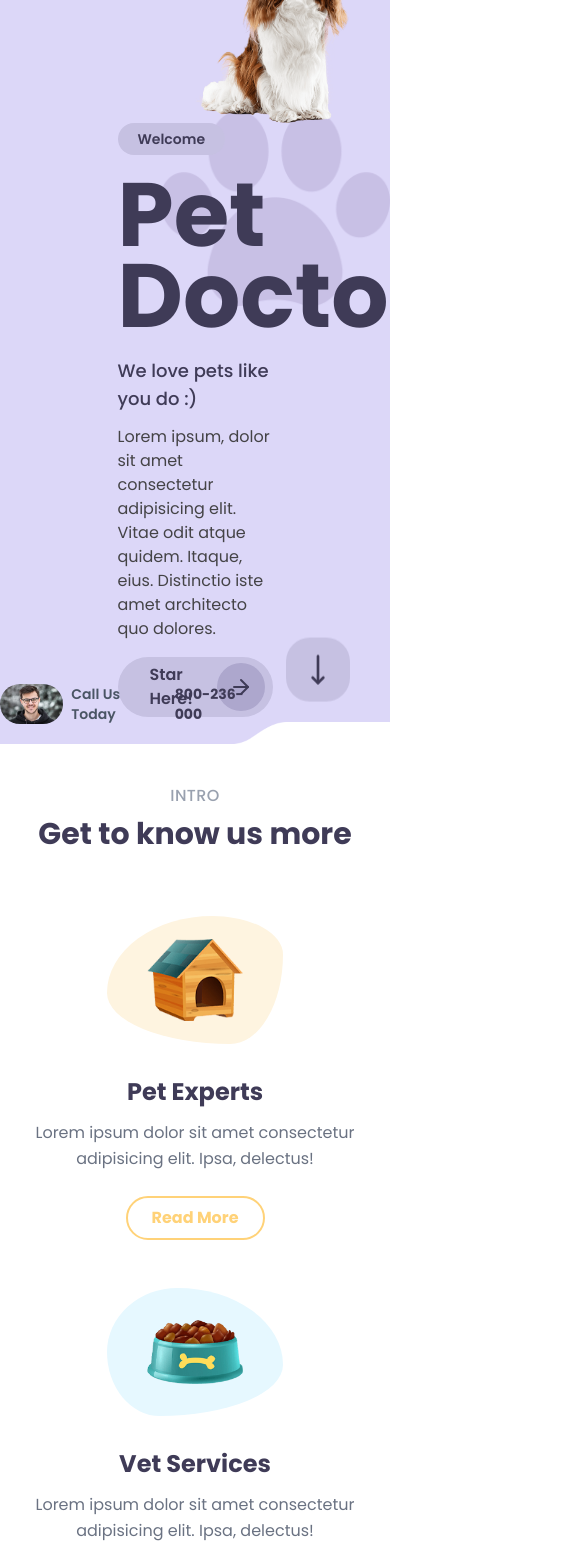
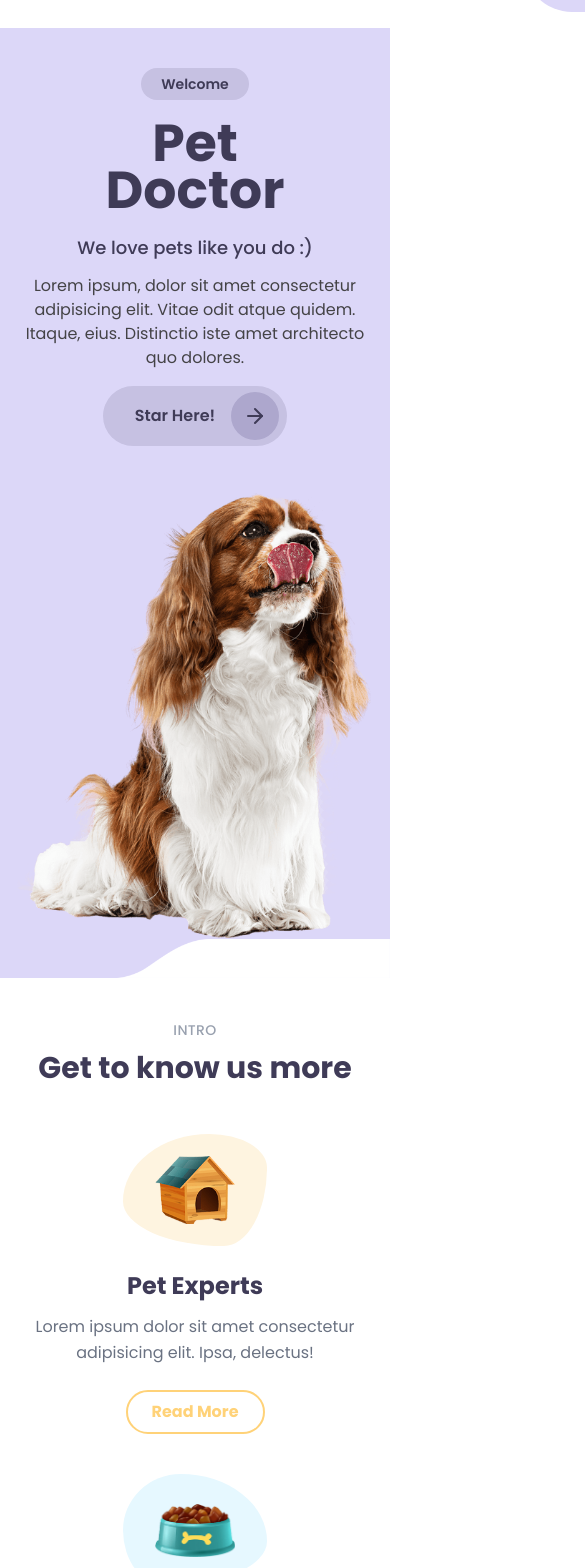
Before and after one commit to 404annas/Pets-Website, a React (Vite) app: page / in a window 390 px wide. Shown: the part 100-1668 px from the top of the page, 585 px wide, since content can reach past the window. Built offline with nearby package versions, Linux system fonts and the light colour scheme.

Commit message:
Responsived Done

```diff
--- a/src/App.jsx
+++ b/src/App.jsx
@@ -8,7 +8,7 @@ import Footer from './components/Footer'
 const App = () => {
   return (
     <div>
-      {/* <Navbar /> */}
+      <Navbar />
       <Hero />
       <Intro />
       <FeaturedPets />
--- a/src/components/FeaturedPets.jsx
+++ b/src/components/FeaturedPets.jsx
@@ -187,7 +187,7 @@ const FeaturedPets = () => {
             {/* Header section remains same */}
             <div className="text-center mb-10 max-w-5xl">
                 <p className="uppercase text-gray-400 font-medium tracking-widest pb-4 text-sm">Our Charming Residents</p>
-                <h1 className="text-4xl font-bold text-[#333333] pb-6 leading-tight">
+                <h1 className="text-3xl sm:text-4xl font-bold text-[#333333] pb-6 leading-tight">
                     <span className="text-[#3F3B57]">Featured Pets </span>Looking for a Home
                 </h1>
                 <p className="text-gray-500 max-w-3xl mx-auto leading-relaxed">
@@ -195,7 +195,7 @@ const FeaturedPets = () => {
                     Temporibus porro veritatis reprehenderit error sit quod maxime.
                 </p>
 
-                <div className="flex items-center justify-center gap-4 mt-10">
+                <div className="flex md:flex-row flex-col items-center justify-center gap-4 mt-10">
                     <button className="font-bold bg-[#DCD7F8] text-[#3F3B57] hover:bg-[#c2b8f7] px-10 py-4 cursor-pointer rounded-full transition-all duration-300 shadow-sm">
                         Show Dogs
                     </button>
--- a/src/components/Hero.jsx
+++ b/src/components/Hero.jsx
@@ -6,54 +6,64 @@ import manImage from "../assets/manIcon.avif"
 
 const Hero = () => {
     return (
-        <div className='relative bg-[#DCD7F8] min-h-screen w-full flex items-center overflow-hidden px-10 lg:px-20'>
+        <div className="relative bg-[#DCD7F8] min-h-screen w-full flex items-center overflow-hidden
+            px-4 sm:px-6 md:px-10 lg:px-20 py-10">
 
-            {/* Background Paw Print (heroSecondary) */}
+            {/* Background Decoration */}
             <img
                 src={heroSecondary}
                 alt="Decoration"
-                className="absolute left-40 top-1/4 w-[230px] -z-0 pointer-events-none"
+                className="absolute hidden md:block left-20 lg:left-40 top-1/4 w-[180px] lg:w-[230px] pointer-events-none border-none"
             />
 
-            {/* Bottom Curve Shape (heroBottom) */}
+            {/* Bottom Curve */}
             <img
                 src={heroBottom}
                 alt="Bottom Decor"
-                className="absolute bottom-0 right-0 w-[40%] object-contain z-10"
+                className="absolute bottom-0 right-0 w-[70%] sm:w-[55%] lg:w-[45%] object-contain z-10 border-none"
             />
 
-            <div className="relative z-20 flex flex-col md:flex-row items-center w-full">
+            <div className="relative z-20 flex flex-col-reverse md:flex-row items-center w-full gap-10">
 
-                {/* Left Side: Main Dog Image */}
-                <div className="w-1/2 flex justify-center items-end self-end">
+                {/* Left Image */}
+                <div className="w-full md:w-1/2 flex justify-center md:justify-end border-none">
                     <img
                         src={heroMain}
                         alt="Pet Image"
-                        className="max-h-[90vh] object-contain"
+                        className="max-h-[60vh] md:max-h-[80vh] lg:max-h-[90vh] object-contain"
                     />
                 </div>
 
-                {/* Right Side: Content */}
-                <div className="flex flex-col gap-5 w-1/2">
-                    <span className="text-[#3F3B57] bg-[#C6C1E2] px-5 py-1.5 w-fit rounded-full font-semibold text-sm">
+                {/* Right Content */}
+                <div className="w-full md:w-1/2 flex flex-col gap-5 text-center md:text-left border-none">
+
+                    <span className="mx-auto md:mx-0 text-[#3F3B57] bg-[#C6C1E2] px-5 py-1.5 w-fit rounded-full font-semibold text-sm">
                         Welcome
                     </span>
 
-                    <h1 className="text-[#3F3B57] text-[90px] leading-[0.9] font-bold">
+                    <h1 className="text-[#3F3B57] font-bold leading-[0.9]
+                        text-[52px] sm:text-[64px] md:text-[80px] lg:text-[90px]">
                         Pet <br /> Doctor
                     </h1>
 
-                    <div className="space-y-3 max-w-md">
+                    <div className="space-y-3 max-w-md mx-auto md:mx-0">
                         <p className="text-[#3F3B57] font-medium text-lg">
                             We love pets like you do :)
                         </p>
+
                         <p className="text-[#444346] font-normal leading-normal">
                             Lorem ipsum, dolor sit amet consectetur adipisicing elit. Vitae odit atque quidem. Itaque, eius. Distinctio iste amet architecto quo dolores.
                         </p>
 
-                        {/* CTA Button */}
-                        <div className="group flex items-center justify-between bg-[#C6C1E2] hover:bg-[#b8b2db] transition-colors duration-500 p-1.5 pl-8 px-2 rounded-full w-fit cursor-pointer mt-4">
-                            <span className="text-[#3F3B57] font-semibold mr-4">Star Here!</span>
+                        {/* CTA */}
+                        <div className="group flex items-center justify-between bg-[#C6C1E2]
+                            hover:bg-[#b8b2db] transition-colors duration-500
+                            p-1.5 pl-8 px-2 rounded-full w-fit cursor-pointer mt-4 mx-auto md:mx-0">
+
+                            <span className="text-[#3F3B57] font-semibold mr-4">
+                                Star Here!
+                            </span>
+
                             <div className="bg-[#ADA7CD] p-3 rounded-full">
                                 <ArrowRight className="text-[#3F3B57] w-6 h-6" />
                             </div>
@@ -63,19 +73,15 @@ const Hero = () => {
                 </div>
             </div>
 
-            {/* Bottom Right Floating Elements */}
-            <div className="absolute -bottom-17 right-30 z-30 flex flex-col items-end gap-6">
+            {/* Floating Bottom Right Elements */}
+            <div className="hidden lg:flex absolute -bottom-13 right-30 z-30 flex-col items-end gap-6 border-none">
 
-                {/* Call Us Today Pill */}
-                <div className="flex items-center gap-4">
-                    <div className="flex items-center gap-2 text-sm">
-                        <img loading="lazy" className="w-16 h-10 object-cover rounded-full" src={manImage} alt="Man Image" />
-                        <span className="text-gray-600 font-semibold">Call Us Today</span>
-                        <span className="text-[#3F3B57] font-bold">800-236-000</span>
-                    </div>
+                <div className="flex items-center gap-2 text-sm">
+                    <img className="w-16 h-10 object-cover rounded-full" src={manImage} alt="Man" />
+                    <span className="text-gray-600 font-semibold">Call Us Today</span>
+                    <span className="text-[#3F3B57] font-bold">800-236-000</span>
                 </div>
 
-                {/* Bouncing Scroll Down Arrow */}
                 <div className="bg-[#C6C1E2] p-4 rounded-3xl relative bottom-24 -right-20 animate-bounce">
                     <MoveDown className="text-[#3F3B57] w-8 h-8" />
                 </div>
--- a/src/components/Intro.jsx
+++ b/src/components/Intro.jsx
@@ -4,65 +4,111 @@ import intro3 from "../assets/intro3.png"
 
 const Intro = () => {
     return (
-        <section className="bg-white py-10 flex flex-col items-center">
-            {/* Header Section */}
-            <div className="text-center mb-16">
-                <span className="text-gray-400 uppercase font-medium tracking-wide">Intro</span>
+        <section className="bg-white flex flex-col items-center
+            py-10
+            px-4 sm:px-6 lg:px-10">
+
+            {/* Header */}
+            <div className="text-center mb-12 sm:mb-16">
+                <span className="text-gray-400 uppercase font-medium tracking-wide text-sm sm:text-base">
+                    Intro
+                </span>
                 <h2 className="text-3xl sm:text-4xl font-bold text-[#3F3B57] mt-2">
                     Get to know us more
                 </h2>
             </div>
 
             {/* Cards Grid */}
-            <div className="grid grid-cols-1 md:grid-cols-3 gap-12 max-w-6xl w-full">
+            <div className="grid grid-cols-1 sm:grid-cols-2 md:grid-cols-3
+                gap-10 sm:gap-12
+                max-w-6xl w-full">
 
-                {/* Card 1 - Pet Experts */}
-                <div className="flex flex-col items-center text-center group">
+                {/* Card 1 */}
+                <div className="flex flex-col items-center text-center">
                     <div
-                        className="w-44 h-32 flex items-center justify-center bg-[#FEF4E0] mb-8"
-                        style={{ borderRadius: "60% 40% 30% 70% / 60% 30% 70% 40%" }} // Giggle wiggle shape
+                        className="w-36 h-28 sm:w-40 sm:h-30 md:w-44 md:h-32
+                            flex items-center justify-center bg-[#FEF4E0] mb-6 sm:mb-8"
+                        style={{ borderRadius: "60% 40% 30% 70% / 60% 30% 70% 40%" }}
                     >
-                        <img className="w-24 h-24 object-contain" src={intro1} alt="Pet Experts" />
+                        <img
+                            loading="lazy"
+                            className="w-20 h-20 sm:w-22 sm:h-22 md:w-24 md:h-24 object-contain"
+                            src={intro1}
+                            alt="Pet Experts"
+                        />
                     </div>
-                    <h3 className="text-2xl font-bold text-[#3F3B57] mb-3">Pet Experts</h3>
-                    <p className="text-gray-500 leading-relaxed mb-6 px-4">
+
+                    <h3 className="text-2xl font-bold text-[#3F3B57] mb-3">
+                        Pet Experts
+                    </h3>
+
+                    <p className="text-gray-500 leading-relaxed mb-6 px-4 max-w-sm">
                         Lorem ipsum dolor sit amet consectetur adipisicing elit. Ipsa, delectus!
                     </p>
-                    <button className="px-6 py-2 rounded-full border-2 border-[#FFD278] text-[#FFD278] font-bold hover:bg-[#FFD278] hover:text-white transition-all duration-300 cursor-pointer">
+
+                    <button className="px-6 py-2 rounded-full border-2 border-[#FFD278]
+                        text-[#FFD278] font-bold hover:bg-[#FFD278] hover:text-white
+                        transition-all duration-300">
                         Read More
                     </button>
                 </div>
 
-                {/* Card 2 - Vet Services */}
-                <div className="flex flex-col items-center text-center group">
+                {/* Card 2 */}
+                <div className="flex flex-col items-center text-center">
                     <div
-                        className="w-44 h-32 flex items-center justify-center bg-[#E6F8FF] mb-8"
+                        className="w-36 h-28 sm:w-40 sm:h-30 md:w-44 md:h-32
+                            flex items-center justify-center bg-[#E6F8FF] mb-6 sm:mb-8"
                         style={{ borderRadius: "40% 60% 70% 30% / 50% 60% 40% 50%" }}
                     >
-                        <img className="w-24 h-24 object-contain" src={intro2} alt="Vet Services" />
+                        <img
+                            loading="lazy"
+                            className="w-20 h-20 sm:w-22 sm:h-22 md:w-24 md:h-24 object-contain"
+                            src={intro2}
+                            alt="Vet Services"
+                        />
                     </div>
-                    <h3 className="text-2xl font-bold text-[#3F3B57] mb-3">Vet Services</h3>
-                    <p className="text-gray-500 leading-relaxed mb-6 px-4">
+
+                    <h3 className="text-2xl font-bold text-[#3F3B57] mb-3">
+                        Vet Services
+                    </h3>
+
+                    <p className="text-gray-500 leading-relaxed mb-6 px-4 max-w-sm">
                         Lorem ipsum dolor sit amet consectetur adipisicing elit. Ipsa, delectus!
                     </p>
-                    <button className="px-6 py-2 rounded-full border-2 border-[#4DAFFF] text-[#4DAFFF] font-bold hover:bg-[#4DAFFF] hover:text-white transition-all duration-300 cursor-pointer">
+
+                    <button className="px-6 py-2 rounded-full border-2 border-[#4DAFFF]
+                        text-[#4DAFFF] font-bold hover:bg-[#4DAFFF] hover:text-white
+                        transition-all duration-300">
                         Read More
                     </button>
                 </div>
 
-                {/* Card 3 - Contact Us */}
-                <div className="flex flex-col items-center text-center group">
+                {/* Card 3 */}
+                <div className="flex flex-col items-center text-center">
                     <div
-                        className="w-44 h-32 flex items-center justify-center bg-[#FFEAF1] mb-8"
+                        className="w-36 h-28 sm:w-40 sm:h-30 md:w-44 md:h-32
+                            flex items-center justify-center bg-[#FFEAF1] mb-6 sm:mb-8"
                         style={{ borderRadius: "50% 50% 30% 70% / 70% 40% 60% 30%" }}
                     >
-                        <img className="w-24 h-24 object-contain" src={intro3} alt="Contact Us" />
+                        <img
+                            loading="lazy"
+                            className="w-20 h-20 sm:w-22 sm:h-22 md:w-24 md:h-24 object-contain"
+                            src={intro3}
+                            alt="Contact Us"
+                        />
                     </div>
-                    <h3 className="text-2xl font-bold text-[#3F3B57] mb-3">Contact Us</h3>
-                    <p className="text-gray-500 leading-relaxed mb-6 px-4">
+
+                    <h3 className="text-2xl font-bold text-[#3F3B57] mb-3">
+                        Contact Us
+                    </h3>
+
+                    <p className="text-gray-500 leading-relaxed mb-6 px-4 max-w-sm">
                         Lorem ipsum dolor sit amet consectetur adipisicing elit. Ipsa, delectus!
                     </p>
-                    <button className="px-6 py-2 rounded-full border-2 border-[#E5B5C1] text-[#E5B5C1] font-bold hover:bg-[#E5B5C1] hover:text-white transition-all duration-300 cursor-pointer">
+
+                    <button className="px-6 py-2 rounded-full border-2 border-[#E5B5C1]
+                        text-[#E5B5C1] font-bold hover:bg-[#E5B5C1] hover:text-white
+                        transition-all duration-300">
                         Read More
                     </button>
                 </div>
```
Also changed, not shown: src/components/ContactUs.jsx (+97 -98 lines).
